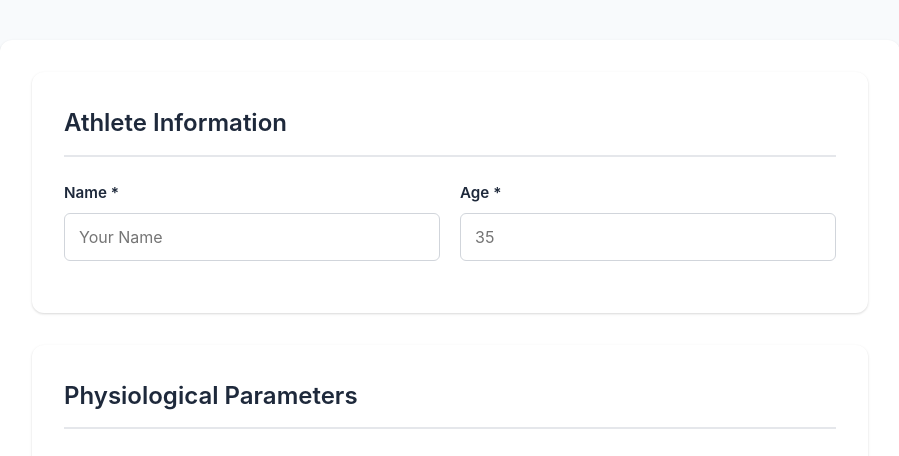
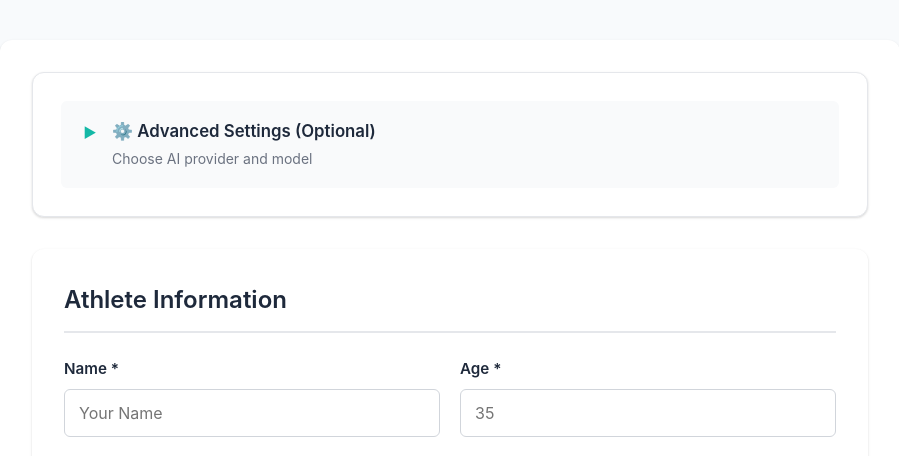
Before and after one commit to artiemellors/Blocksmith-agent, a Flask app: page / in a window 1280 px wide. Shown: the part 182-638 px from the top of the page, without its empty margins (190-1089 px from the left). Run offline with Flask 3, Linux system fonts and the light colour scheme.

Commit message:
Add multi-provider AI support with collapsible UI
Implements ability to switch between Anthropic Claude, OpenAI GPT, and Google Gemini models via web interface.

New features:
- AI provider abstraction layer (ai_providers.py) supporting 3 providers
- Collapsible "Advanced Settings" section in web UI for provider/model selection
- Dynamic model dropdown that updates based on selected provider
- Support for:
  - Anthropic: Claude Sonnet 4.5, Claude 3.5 Sonnet, Claude Opus 4
  - OpenAI: GPT-4o, GPT-4 Turbo, o1-preview
  - Gemini: Gemini 1.5 Pro, Gemini 2.0 Flash, Gemini 1.5 Flash

Technical changes:
- Created AIProvider base class with provider-specific implementations
- Added 'provider' field to GenerationConfig model
- Updated TrainingBlockGenerator to use provider abstraction
- Modified app.py to handle provider selection and API key routing
- Added JavaScript for collapsible sections and dynamic model selection
- Updated requirements.txt with openai and google-generativeai packages

Default behavior: Uses Anthropic Claude Sonnet 4.5 (backwards compatible)

```diff
--- a/app.py
+++ b/app.py
@@ -86,15 +86,17 @@ def parse_block_summary(summary_path):
     return data
 
 
-def generate_block_async(session_id: str, input_data: TrainingBlockInput, api_key: str, output_dir: str):
+def generate_block_async(session_id: str, input_data: TrainingBlockInput, api_key: str, output_dir: str, ai_provider: str = 'anthropic', model_name: str = 'claude-sonnet-4-5-20250929'):
     """
     Generate training block asynchronously and update progress.
 
     Args:
         session_id: Unique session identifier
         input_data: Training block input configuration
-        api_key: Anthropic API key
+        api_key: API key for the selected provider
         output_dir: Output directory for generated files
+        ai_provider: AI provider to use ('anthropic', 'openai', or 'gemini')
+        model_name: Model to use for generation
     """
     try:
         generation_status[session_id] = {
@@ -106,7 +108,8 @@ def generate_block_async(session_id: str, input_data: TrainingBlockInput, api_ke
 
         # Create generation config
         gen_config = GenerationConfig(
-            model_name='claude-sonnet-4-5-20250929',
+            provider=ai_provider,
+            model_name=model_name,
             save_intermediate_layers=True,
             output_directory=output_dir
         )
@@ -222,12 +225,30 @@ def generate():
     try:
         data = request.json
 
-        # Validate API key
-        api_key = os.getenv('ANTHROPIC_API_KEY')
+        # Get AI provider settings from form (default to Anthropic/Claude)
+        ai_provider = data.get('ai_provider', 'anthropic')
+        model_name = data.get('model_name', 'claude-sonnet-4-5-20250929')
+
+        # Get appropriate API key based on provider
+        if ai_provider == "anthropic":
+            api_key = os.getenv('ANTHROPIC_API_KEY')
+            key_name = 'ANTHROPIC_API_KEY'
+        elif ai_provider == "openai":
+            api_key = os.getenv('OPENAI_API_KEY')
+            key_name = 'OPENAI_API_KEY'
+        elif ai_provider == "gemini":
+            api_key = os.getenv('GOOGLE_API_KEY')
+            key_name = 'GOOGLE_API_KEY'
+        else:
+            return jsonify({
+                'success': False,
+                'error': f'Unknown AI provider: {ai_provider}'
+            }), 400
+
         if not api_key:
             return jsonify({
                 'success': False,
-                'error': 'API key not configured. Please set ANTHROPIC_API_KEY in .env file'
+                'error': f'API key not configured. Please set {key_name} in .env file'
             }), 500
 
         # Build athlete profile
@@ -309,14 +330,16 @@ def generate():
         os.makedirs(output_dir, exist_ok=True)
 
         # Start generation in background thread
-        thread = Thread(target=generate_block_async, args=(session_id, input_data, api_key, output_dir))
+        thread = Thread(target=generate_block_async, args=(session_id, input_data, api_key, output_dir, ai_provider, model_name))
         thread.daemon = True
         thread.start()
 
         return jsonify({
             'success': True,
             'session_id': session_id,
-            'message': 'Generation started'
+            'message': 'Generation started',
+            'provider': ai_provider,
+            'model': model_name
         })
 
     except ValueError as e:
--- a/models.py
+++ b/models.py
@@ -189,6 +189,7 @@ class TrainingBlockInput(BaseModel):
 
 class GenerationConfig(BaseModel):
     """Configuration for the generation process."""
+    provider: str = "anthropic"  # "anthropic", "openai", or "gemini"
     model_name: str = "claude-sonnet-4-5-20250929"
     max_tokens: int = 16000
     temperature: float = 1.0
--- a/requirements.txt
+++ b/requirements.txt
@@ -1,4 +1,6 @@
 anthropic>=0.18.0
+openai>=1.0.0
+google-generativeai>=0.3.0
 python-dotenv>=1.0.0
 pydantic>=2.0.0
 click>=8.1.0
--- a/static/js/app.js
+++ b/static/js/app.js
@@ -485,4 +485,73 @@ if (gymSetupDropdown) {
     });
 }
 
+// Toggle collapsible sections
+function toggleSection(contentId, iconId) {
+    const content = document.getElementById(contentId);
+    const icon = document.getElementById(iconId);
+
+    if (content.style.display === 'none') {
+        content.style.display = 'block';
+        icon.textContent = '▼';
+    } else {
+        content.style.display = 'none';
+        icon.textContent = '▶';
+    }
+}
+
+// Model options for each provider
+const modelOptions = {
+    anthropic: [
+        { value: "claude-sonnet-4-5-20250929", name: "Claude Sonnet 4.5", info: "200K context, balanced performance (recommended)" },
+        { value: "claude-3-5-sonnet-20241022", name: "Claude 3.5 Sonnet", info: "200K context, very capable" },
+        { value: "claude-opus-4-20250514", name: "Claude Opus 4", info: "200K context, most capable" }
+    ],
+    openai: [
+        { value: "gpt-4o", name: "GPT-4o", info: "128K context, fast and capable (recommended)" },
+        { value: "gpt-4-turbo", name: "GPT-4 Turbo", info: "128K context, strong reasoning" },
+        { value: "o1-preview", name: "o1-preview (Reasoning)", info: "128K context, slower but thoughtful" }
+    ],
+    gemini: [
+        { value: "gemini-1.5-pro", name: "Gemini 1.5 Pro", info: "2M context, excellent for long prompts (recommended)" },
+        { value: "gemini-2.0-flash-exp", name: "Gemini 2.0 Flash (Experimental)", info: "1M context, very fast" },
+        { value: "gemini-1.5-flash", name: "Gemini 1.5 Flash", info: "1M context, budget-friendly" }
+    ]
+};
+
+// Update model dropdown based on selected provider
+function updateModelOptions() {
+    const provider = document.getElementById('ai_provider').value;
+    const modelSelect = document.getElementById('model_name');
+    const modelInfo = document.getElementById('model_info');
+
+    // Clear existing options
+    modelSelect.innerHTML = '';
+
+    // Add new options
+    modelOptions[provider].forEach(model => {
+        const option = document.createElement('option');
+        option.value = model.value;
+        option.textContent = model.name;
+        option.dataset.info = model.info;
+        modelSelect.appendChild(option);
+    });
+
+    // Update info text
+    modelInfo.textContent = modelSelect.options[modelSelect.selectedIndex].dataset.info;
+}
+
+// Initialize model options on page load
+document.addEventListener('DOMContentLoaded', function() {
+    updateModelOptions();
+
+    // Update info when model changes
+    const modelSelect = document.getElementById('model_name');
+    if (modelSelect) {
+        modelSelect.addEventListener('change', function() {
+            const modelInfo = document.getElementById('model_info');
+            modelInfo.textContent = this.options[this.selectedIndex].dataset.info;
+        });
+    }
+});
+
 console.log('Blocksmith web interface loaded');
--- a/templates/index.html
+++ b/templates/index.html
@@ -15,6 +15,38 @@
 
         <div id="form-container" class="form-section">
             <form id="config-form">
+                <!-- Advanced Settings (Collapsible) -->
+                <div class="section-container">
+                    <div class="collapsible-header" onclick="toggleSection('advanced-content', 'advanced-icon')">
+                        <span id="advanced-icon" class="arrow-icon">▶</span>
+                        <div class="header-content">
+                            <div class="header-title">⚙️ Advanced Settings (Optional)</div>
+                            <div class="header-subtitle">Choose AI provider and model</div>
+                        </div>
+                    </div>
+
+                    <div id="advanced-content" class="collapsible-content" style="display: none;">
+                        <div class="form-row">
+                            <div class="form-group">
+                                <label for="ai_provider">AI Provider</label>
+                                <select id="ai_provider" name="ai_provider" onchange="updateModelOptions()">
+                                    <option value="anthropic" selected>Anthropic (Claude)</option>
+                                    <option value="openai">OpenAI (GPT)</option>
+                                    <option value="gemini">Google (Gemini)</option>
+                                </select>
+                                <small>Select which AI service to use for generation</small>
+                            </div>
+                            <div class="form-group">
+                                <label for="model_name">Model</label>
+                                <select id="model_name" name="model_name">
+                                    <!-- Options will be populated by JavaScript -->
+                                </select>
+                                <small id="model_info" class="model-info"></small>
+                            </div>
+                        </div>
+                    </div>
+                </div>
+
                 <!-- Athlete Information -->
                 <section class="form-section">
                     <h2>Athlete Information</h2>
```
Also changed, not shown: ai_providers.py (added, +127 -0 lines), generator.py (+15 -15 lines).
